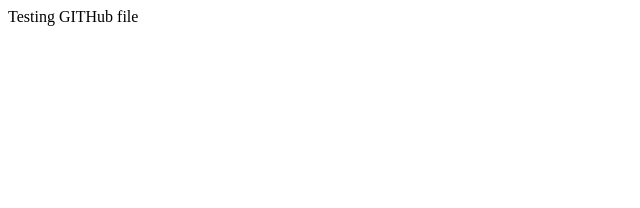
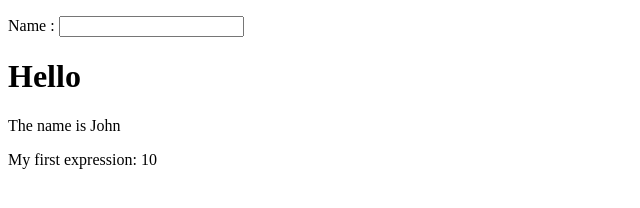
Before and after one commit to rajeswarakumar/Samples, a website: page Index.html in a window 1280 px wide. Shown: the whole page, without its empty margins (0-640 px from the left). Drawn offline with nearby package versions, Linux system fonts and the light colour scheme.

Commit message:
Update Index.html

```diff
--- a/Index.html
+++ b/Index.html
@@ -1,4 +1,21 @@
-<!Doctype Html>
-<html>
-Testing GITHub file
+<!DOCTYPE html>
+<html lang="en-US">
+<script src="https://ajax.googleapis.com/ajax/libs/angularjs/1.3.14/angular.min.js"></script>
+<body ng-app="">
+    <div>
+        <p>
+            Name :
+            <input type="text" ng-model="name">
+        </p>
+        <h1>Hello {{name}}</h1>
+    </div>
+    <!--Notice that the data-ng-init has variable with actual value-->
+    <div data-ng-init="firstName='John'">
+        <p>The name is <span data-ng-bind="firstName"></span></p>
+    </div>
+    <div>
+        <!--Notice that the expression result is displayed-->
+        <p>My first expression: {{ 5 + 5 }}</p>
+    </div>
+</body>
 </html>
```
